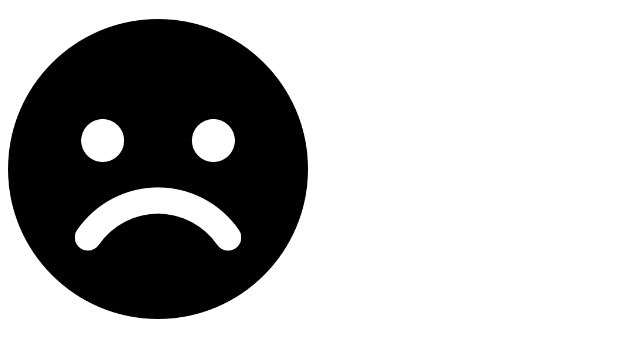
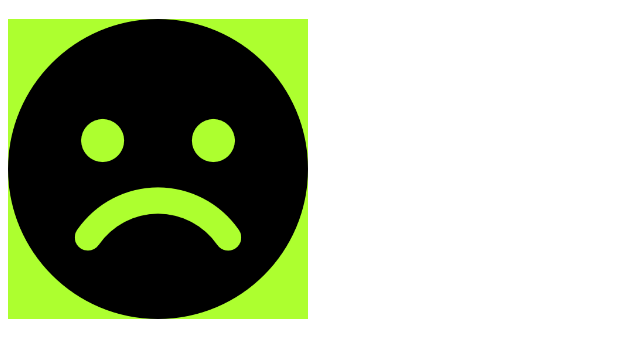
Before and after one commit to augustdolan/zarah-dot-biz, a Gatsby site: page / in a window 1280 px wide. Shown: the part 61-418 px from the top of the page, without its empty margins (0-640 px from the left). Built offline with nearby package versions, Linux system fonts and the light colour scheme; Gatsby itself is replaced by a stand-in of ours.

Commit message:
Experiment w bg in js vs css

```diff
--- a/src/pages/index.js
+++ b/src/pages/index.js
@@ -5,7 +5,7 @@ export default function Home() {
   return (
     <div>
       <h1>WELCOME TO HELL</h1>
-      <div style={{ maxWidth: `300px`, marginBottom: `1.45rem` }}>
+      <div style={{ maxWidth: `300px`, marginBottom: `1.45rem`, backgroundColor: `greenyellow` }}>
         <Image />
       </div>
     </div>
```
Also changed, not shown: src/components/layout.css (line endings or trailing spaces).
